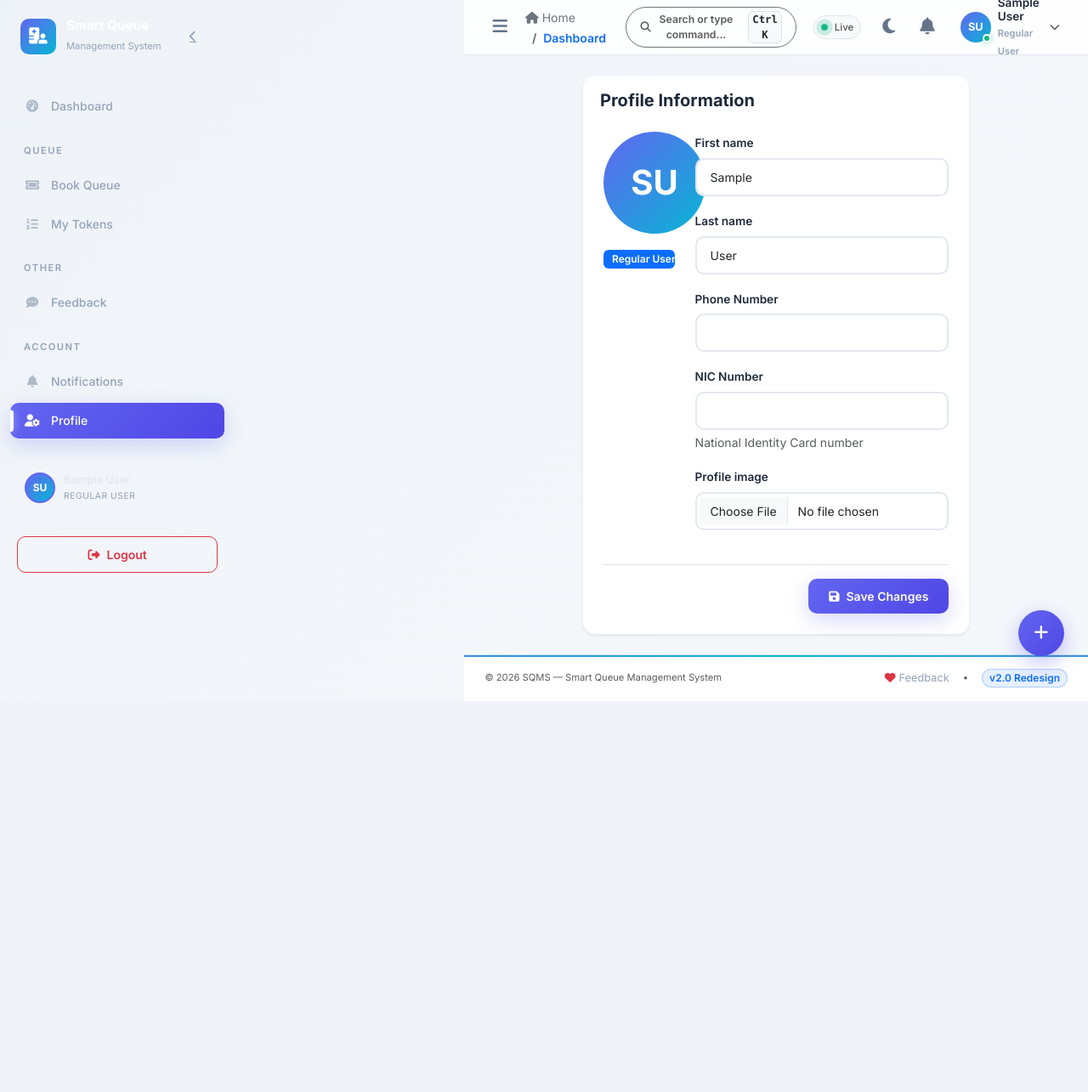
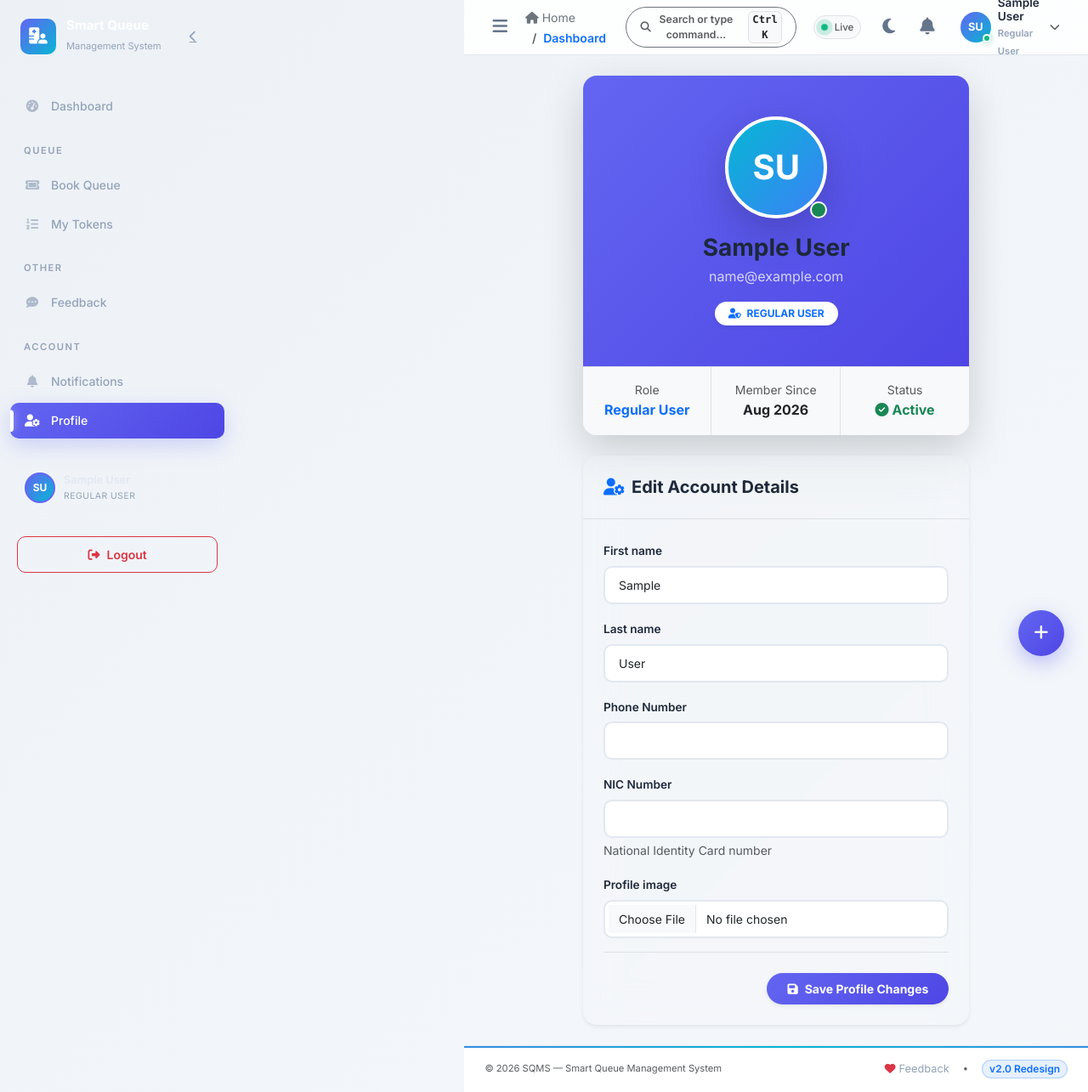
Before and after one commit to mt-abdulla-it/smart-queue-management-system, a Django app: page /accounts/profile/ in a window 1280 px wide. Shown: the whole page at 85% size. Before the commit the page ends 825 px from the top, so only its background shows below. Run offline with Django 5.2, Linux system fonts and the light colour scheme; the visitor is signed in with stand-in values (Sample User, id 1); data that the repository does not hold is empty; parts of the project's set-up code (start-up, migrations or seed data) failed here and were passed over; some libraries are stand-ins or nearby versions.

Commit message:
feat: redesign user profile page with hero header, stats bar, and updated layout

```diff
--- a/templates/accounts/profile.html
+++ b/templates/accounts/profile.html
@@ -2,37 +2,62 @@
 {% load crispy_forms_tags %}
 
 {% block title %}My Profile — {{ site_name }}{% endblock %}
-{% block page_header %}My Profile{% endblock %}
+{% block page_header %}My Profile Settings{% endblock %}
 
 {% block content %}
 <div class="container-fluid py-4">
     <div class="row justify-content-center">
-        <div class="col-lg-8">
-            <div class="card border-0 shadow-sm">
-                <div class="card-header bg-transparent border-0 d-flex justify-content-between align-items-center pb-0">
-                    <h5 class="fw-bold mb-0">Profile Information</h5>
+        <div class="col-lg-9 col-xl-8">
+            <!-- Profile Hero Header Card -->
+            <div class="card border-0 shadow-lg rounded-4 overflow-hidden mb-4">
+                <div class="p-4 p-md-5 text-center text-white position-relative" style="background: var(--gradient-primary);">
+                    <div class="position-relative d-inline-block mb-3">
+                        {% if user.profile_image %}
+                            <img src="{{ user.profile_image.url }}" alt="{{ user.get_full_name }}" class="rounded-circle shadow-lg border border-4 border-white" style="width: 120px; height: 120px; object-fit: cover;">
+                        {% else %}
+                            <div class="avatar-initials rounded-circle mx-auto shadow-lg border border-4 border-white" style="width: 120px; height: 120px; font-size: 2.5rem; background: var(--gradient-accent);">
+                                {{ user.first_name.0 }}{{ user.last_name.0 }}
+                            </div>
+                        {% endif %}
+                        <span class="position-absolute bottom-0 end-0 bg-success border border-2 border-white rounded-circle p-2" title="Active Account"></span>
+                    </div>
+                    <h3 class="fw-extrabold mb-1">{{ user.get_full_name }}</h3>
+                    <p class="opacity-75 mb-3">{{ user.email }}</p>
+                    <span class="badge bg-white text-primary rounded-pill px-3 py-2 fw-bold text-uppercase shadow-sm">
+                        <i class="fas fa-user-shield me-1"></i> {{ user.get_role_display }}
+                    </span>
+                </div>
+
+                <!-- Account Quick Stats Bar -->
+                <div class="row g-0 border-top bg-body-tertiary text-center">
+                    <div class="col-4 py-3 border-end">
+                        <span class="text-muted small d-block">Role</span>
+                        <strong class="text-primary">{{ user.get_role_display }}</strong>
+                    </div>
+                    <div class="col-4 py-3 border-end">
+                        <span class="text-muted small d-block">Member Since</span>
+                        <strong>{{ user.date_joined|date:"M Y" }}</strong>
+                    </div>
+                    <div class="col-4 py-3">
+                        <span class="text-muted small d-block">Status</span>
+                        <strong class="text-success"><i class="fas fa-check-circle me-1"></i>Active</strong>
+                    </div>
+                </div>
+            </div>
+
+            <!-- Profile Form Edit Card -->
+            <div class="card glass-card border-0 shadow-sm rounded-4">
+                <div class="card-header bg-transparent border-bottom p-4">
+                    <h5 class="fw-bold mb-0"><i class="fas fa-user-cog text-primary me-2"></i>Edit Account Details</h5>
                 </div>
                 <div class="card-body p-4">
                     <form method="post" enctype="multipart/form-data" novalidate>
                         {% csrf_token %}
-                        <div class="row mb-4">
-                            <div class="col-md-3 text-center mb-3 mb-md-0">
-                                {% if user.profile_image %}
-                                    <img src="{{ user.profile_image.url }}" alt="Profile Image" class="img-fluid rounded-circle mb-3" style="width: 120px; height: 120px; object-fit: cover;">
-                                {% else %}
-                                    <div class="avatar-initials rounded-circle mx-auto mb-3" style="width: 120px; height: 120px; font-size: 2.5rem;">
-                                        {{ user.first_name.0 }}{{ user.last_name.0 }}
-                                    </div>
-                                {% endif %}
-                                <div class="badge bg-primary w-100">{{ user.get_role_display }}</div>
-                            </div>
-                            <div class="col-md-9">
-                                {{ form|crispy }}
-                            </div>
-                        </div>
-                        <div class="d-flex justify-content-end border-top pt-3">
-                            <button type="submit" class="btn btn-primary px-4">
-                                <i class="fas fa-save me-2"></i>Save Changes
+                        {{ form|crispy }}
+
+                        <div class="d-flex justify-content-end border-top pt-4 mt-3">
+                            <button type="submit" class="btn btn-primary rounded-pill px-4 py-2 fw-bold shadow-sm hover-lift btn-magnetic">
+                                <i class="fas fa-save me-2"></i>Save Profile Changes
                             </button>
                         </div>
                     </form>
```
